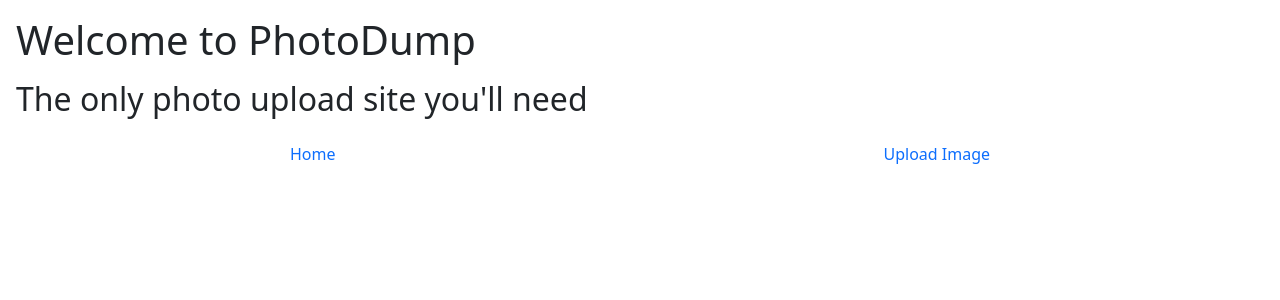
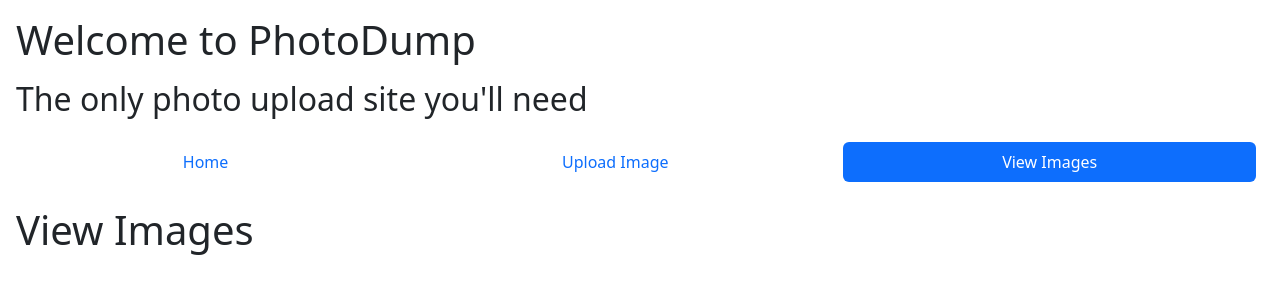
Before and after one commit to dmcet/photo-dump-frontend, a React (Vite) app: page /view in a window 1280 px wide. Shown: the top 300 px of the page. Built offline with nearby package versions, Linux system fonts and the light colour scheme.

Commit message:
begin implementation of the view page

```diff
--- a/src/App.tsx
+++ b/src/App.tsx
@@ -1,6 +1,7 @@
 import HomePage from "./pages/HomePage.tsx";
 import {BrowserRouter, NavLink, Routes, Route} from "react-router-dom";
 import UploadImagePage from "./pages/UploadImagePage.tsx";
+import ViewImagesPage from "./pages/ViewImagesPage.tsx";
 
 const Page = {
     Home: 'Home',
@@ -16,6 +17,10 @@ const AppRoutes = {
     UploadImage: {
         path: '/upload',
         component: UploadImagePage
+    },
+    ViewImages: {
+        path: '/view',
+        component: ViewImagesPage
     }
 } as const;
 
@@ -33,7 +38,7 @@ export default function App() {
                         key={path}
                         to={path}
                         className={({isActive}) =>
-                            `nav-link ${isActive ? 'active' : ''}`
+                            `nav-link m-2 ${isActive ? 'active' : ''}`
                         }
                     >
                         {Page[name as keyof typeof Page]}
--- a/src/pages/UploadImagePage.tsx
+++ b/src/pages/UploadImagePage.tsx
@@ -56,7 +56,6 @@ export default function UploadImagePage() {
                     }
                 )
             );
-
 
             if (results.find(result => !result.ok)) {
                 setUploadResult(UploadResult.Error);
--- /dev/null
+++ b/src/pages/ViewImagesPage.tsx
@@ -0,0 +1,9 @@
+export default function ViewImagesPage() {
+
+
+    return (
+        <div className="m-3">
+            <h1>View Images</h1>
+        </div>
+    )
+}
```
